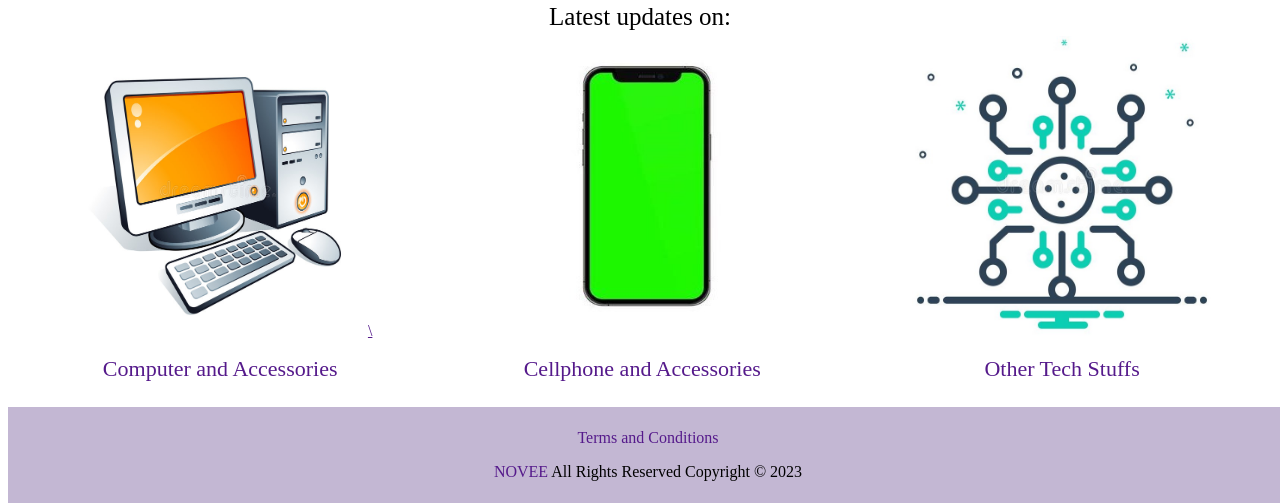
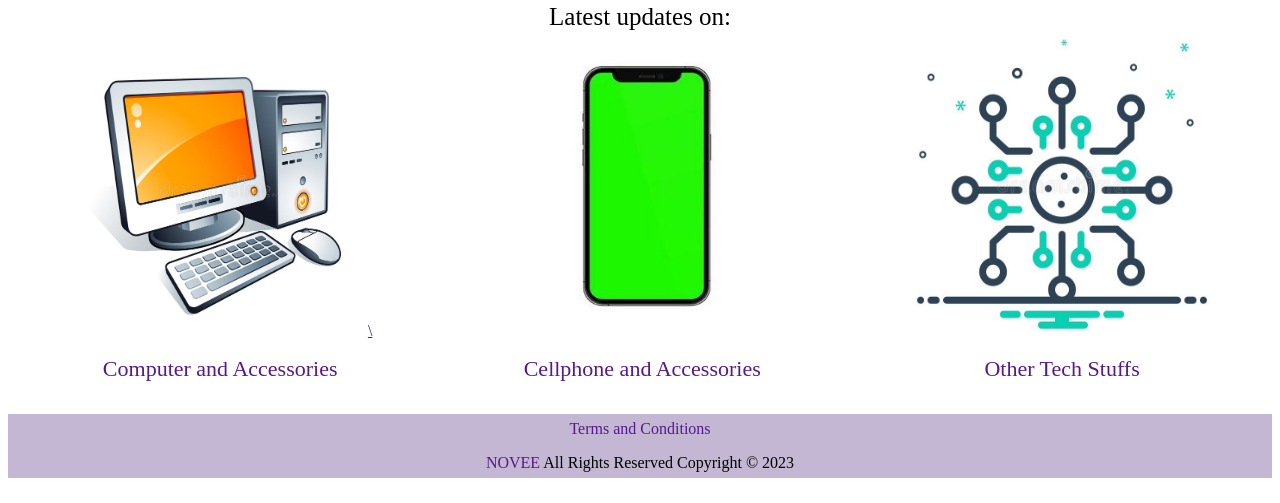
Before and after one commit to Okechukwu01/NOVEE-Tech, a plain HTML site: page index.html in a window 1280 px wide. Shown: the part 297-800 px from the top of the page. Drawn offline with Linux system fonts and the light colour scheme.

Commit message:
Update index.html

```diff
--- a/index.html
+++ b/index.html
@@ -59,7 +59,7 @@
             <p style="text-align: center;"><a style="text-decoration: none; font-size: 22px;" href="">Other Tech Stuffs</a></p>
         </div>
     </div>
-    <footer style="background-color: rgb(195, 183, 211); position: fixed; bottom: 0; width: 100%;">
+    <footer style="background-color: rgb(195, 183, 211); bottom: 0; width: 100%;">
         <P style="text-align: center; padding-top: 6px;"><a style="text-decoration: none;" href="">Terms and Conditions</a></P>
         <p style="text-align: center; padding-bottom: 6px;"> <a style="text-decoration: none;" href="">NOVEE</a> All Rights Reserved Copyright &copy; 2023</p>
     </footer>
```
